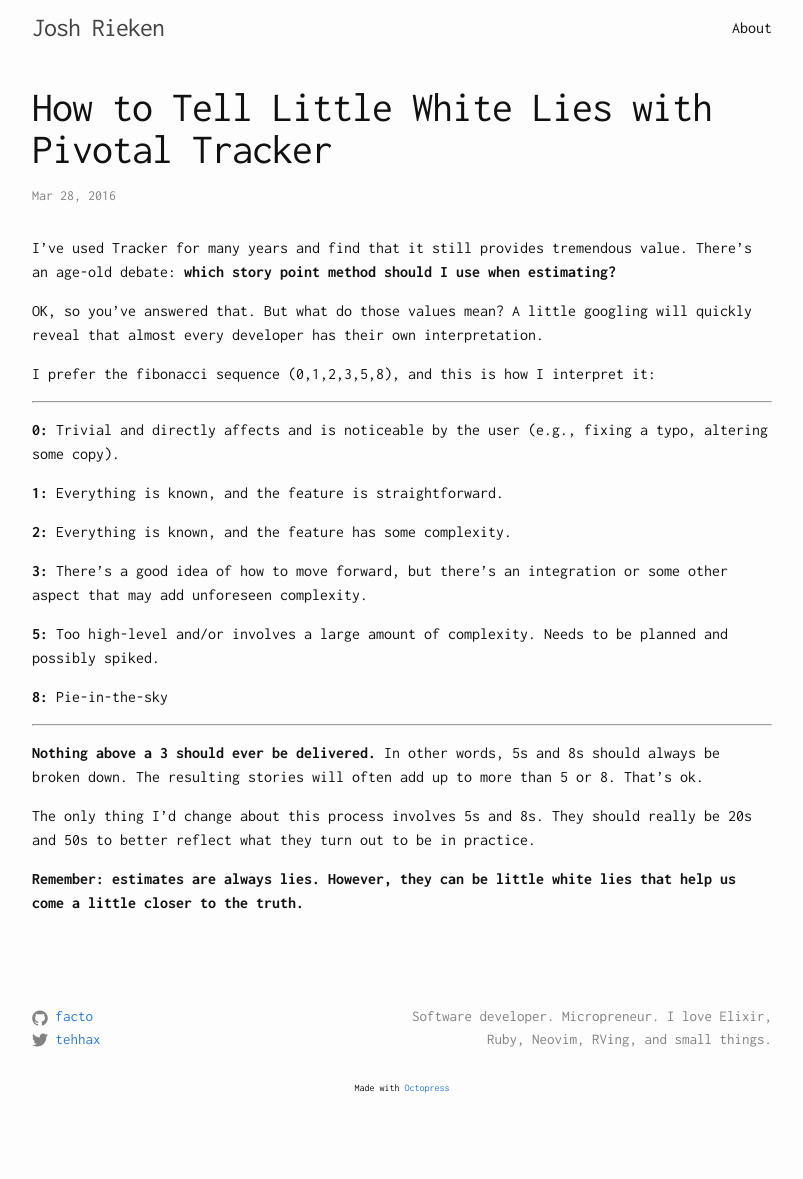
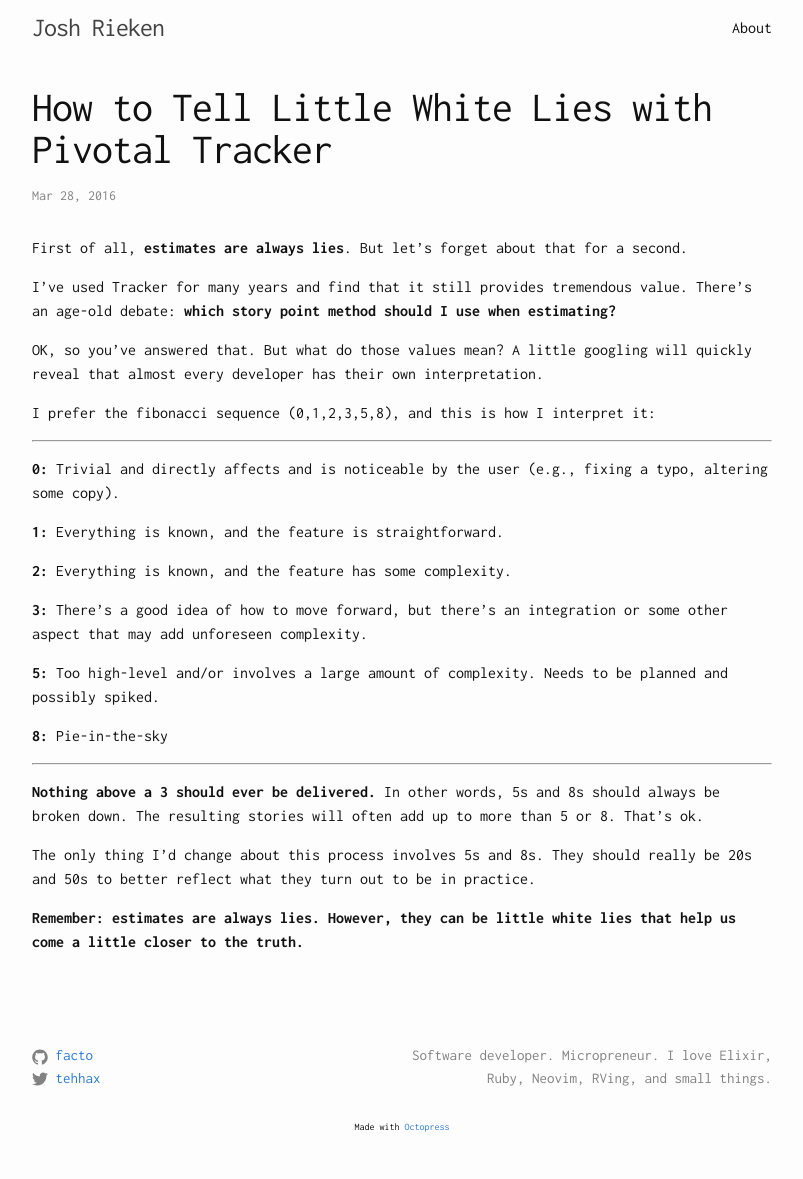
Before and after one commit to facto/facto.github.io, a Jekyll site: the page built from _posts/2016-03-28-how-to-tell-little-white-lies-with-pivotal-tracker.markdown, in a window 1280 px wide. Shown: the whole page, without its empty margins (238-1041 px from the left). Built offline with Jekyll 4.4.1, drawn with Linux system fonts in a browser that asks for light colours; before the commit the page ends 1140 px from its top, so only the background shows below that.

Commit message:
Update post

```diff
--- a/_posts/2016-03-28-how-to-tell-little-white-lies-with-pivotal-tracker.markdown
+++ b/_posts/2016-03-28-how-to-tell-little-white-lies-with-pivotal-tracker.markdown
@@ -3,6 +3,8 @@ layout: post
 title: "How to Tell Little White Lies with Pivotal Tracker"
 date: 2016-03-28T14:38:52-07:00
 ---
+
+First of all, **estimates are always lies**. But let's forget about that for a second.
 
 I've used Tracker for many years and find that it still provides tremendous value. There's an age-old debate: **which story point method should I use when estimating?**
 
```
